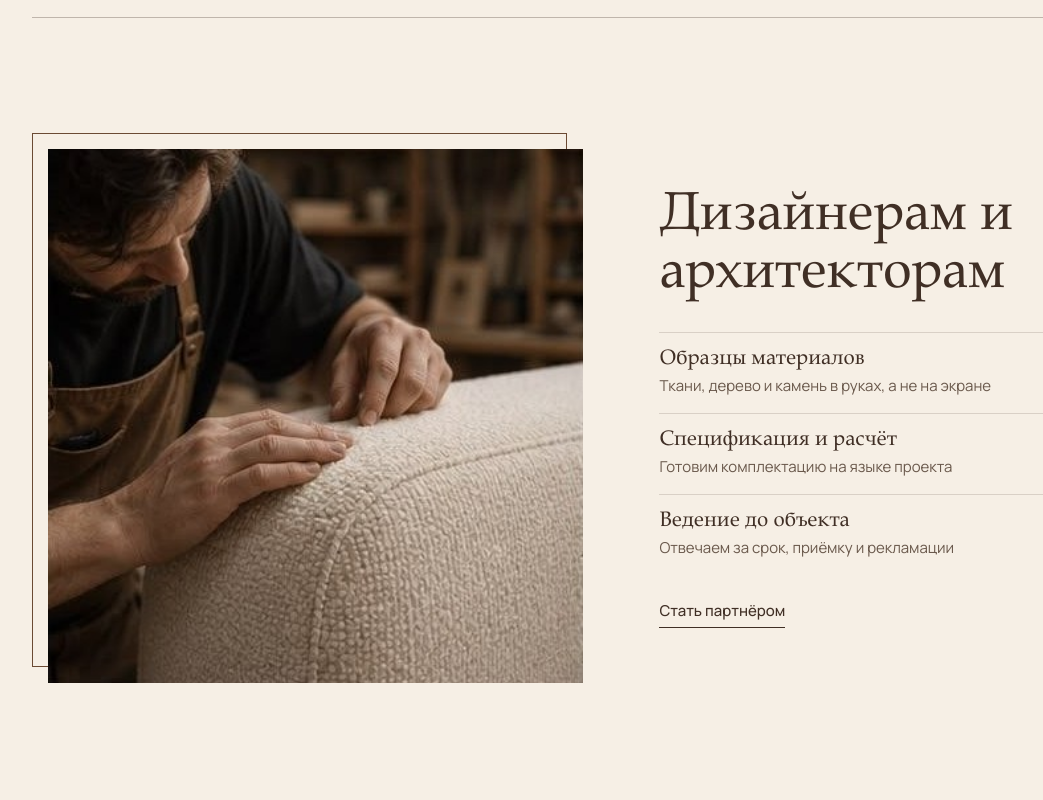
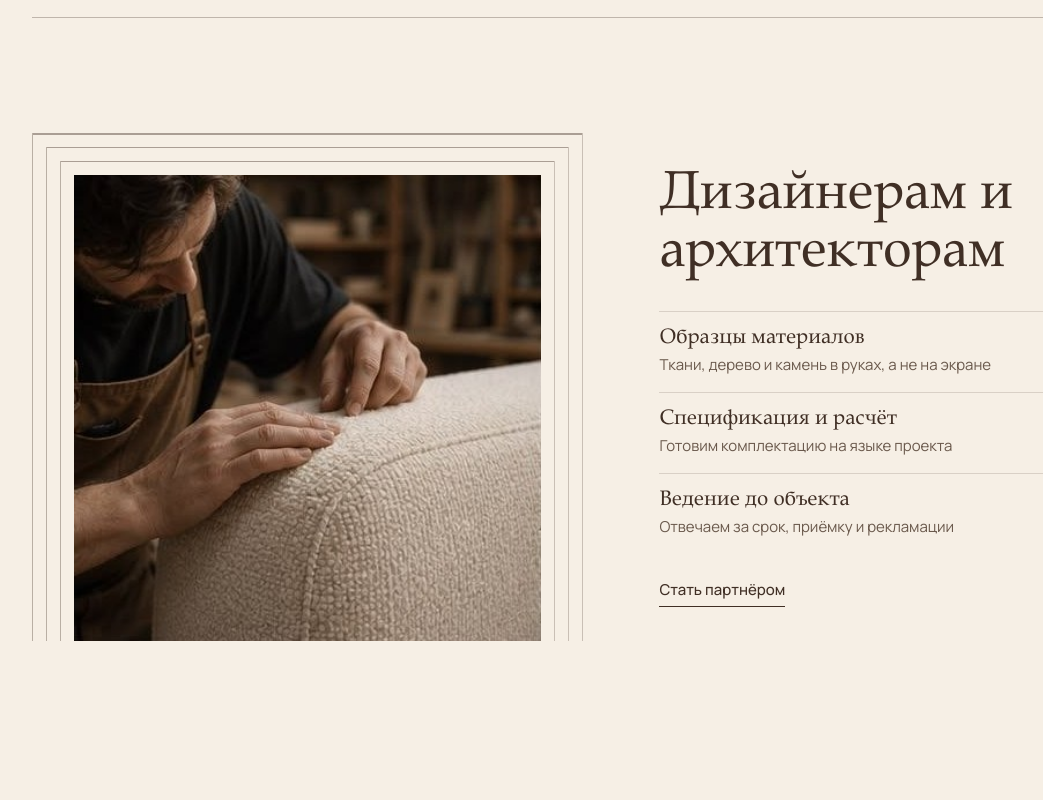
Before and after one commit to mnvlv/newhome-concepts, a plain HTML site: page prototype/index.html in a window 1280 px wide. Shown: the part 5260-6060 px from the top of the page, without its empty margins (19-1062 px from the left). Drawn offline with Linux system fonts and the light colour scheme; a web font is replaced by a local one.

Commit message:
Прототип: фото мастера в проёме с рамками, как в варианте C
Co-Authored-By: Claude Opus 5.5 <noreply@anthropic.com>

```diff
--- a/prototype/index.html
+++ b/prototype/index.html
@@ -132,7 +132,7 @@
   <!-- 6. Дизайнерам и архитекторам (C) -->
   <section class="section partners" id="partners" style="padding-top:0" aria-labelledby="partners-h">
     <div class="wrap">
-      <div class="pic"><img src="../assets/img/craftsman.jpg" alt="Мастер проверяет шов на обивке кресла" loading="lazy"></div>
+      <div class="pic portal"><span class="frame f1"></span><span class="frame f2"></span><span class="frame f3"></span><img src="../assets/img/craftsman.jpg" alt="Мастер проверяет шов на обивке кресла" loading="lazy"></div>
       <div>
         <h2 class="h2" id="partners-h">Дизайнерам и архитекторам</h2>
         <ul>
--- a/prototype/proto.css
+++ b/prototype/proto.css
@@ -206,9 +206,16 @@
 
 /* 6. Дизайнерам и архитекторам */
 .partners .wrap { display: grid; grid-template-columns: 1fr 1fr; gap: clamp(40px, 6vw, 96px); align-items: center; }
-.partners .pic { position: relative; isolation: isolate; margin: 16px 0 0 16px; }
-.partners .pic img { width: 100%; aspect-ratio: 1; object-fit: cover; }
-.partners .pic::before { content: ""; position: absolute; inset: -16px 16px 16px -16px; border: 1px solid var(--walnut); z-index: -1; }
+/* Фото в проёме — как в варианте C: три вложенные рамки без нижней стороны, при появлении вырастают снизу вверх */
+.partners .portal { position: relative; padding: 14px 14px 0; margin: 28px 28px 0; }
+.partners .portal img { display: block; width: 100%; aspect-ratio: 1; object-fit: cover; }
+.portal .frame { position: absolute; border: 1px solid rgba(64,47,37,.42); border-bottom: 0; pointer-events: none; }
+.portal .f1 { inset: 0; }
+.portal .f2 { inset: -14px -14px 0; }
+.portal .f3 { inset: -28px -28px 0; border-top-width: 2px; }
+.portal.p-watch .frame { clip-path: inset(100% 0 0 0); }
+.portal.p-watch.p-in .frame { animation: p-rise 1.4s cubic-bezier(.2,.7,.2,1) forwards; }
+@keyframes p-rise { from { clip-path: inset(100% 0 0 0); } to { clip-path: inset(0 0 0 0); } }
 .partners ul { margin: 28px 0 36px; display: grid; gap: 14px; }
 .partners li { padding-top: 14px; border-top: 1px solid var(--line); }
 .partners li strong { font: 500 21px/1.2 var(--serif); display: block; }
--- a/prototype/proto.js
+++ b/prototype/proto.js
@@ -354,9 +354,18 @@
     });
   }
 
+  // ---------- Рамки проёма у фото (из варианта C): вырастают, когда фото доходит до экрана ----------
+  var portals = document.querySelectorAll('.portal');
+  var motionOn = !/[?&](static|motion=(0|off))\b/.test(location.search) && !reduce;
+  if (portals.length && motionOn && 'IntersectionObserver' in window) {
+    var pObs = new IntersectionObserver(function (es) {
+      es.forEach(function (e) { if (e.isIntersecting) { e.target.classList.add('p-in'); pObs.unobserve(e.target); } });
+    }, { rootMargin: '0px 0px -18% 0px' });
+    portals.forEach(function (p) { p.classList.add('p-watch'); pObs.observe(p); });
+  }
+
   // ---------- «Производим и привозим» (из варианта A): страны въезжают с разных сторон и встают лесенкой ----------
   var geo = document.querySelector('.geo .countries');
-  var motionOn = !/[?&](static|motion=(0|off))\b/.test(location.search) && !reduce;
   if (geo && motionOn) {
     var gSpans = geo.querySelectorAll('span'), gFrom = [-1, 1, -1], gTick = 0;
     var gUpdate = function () {
```
